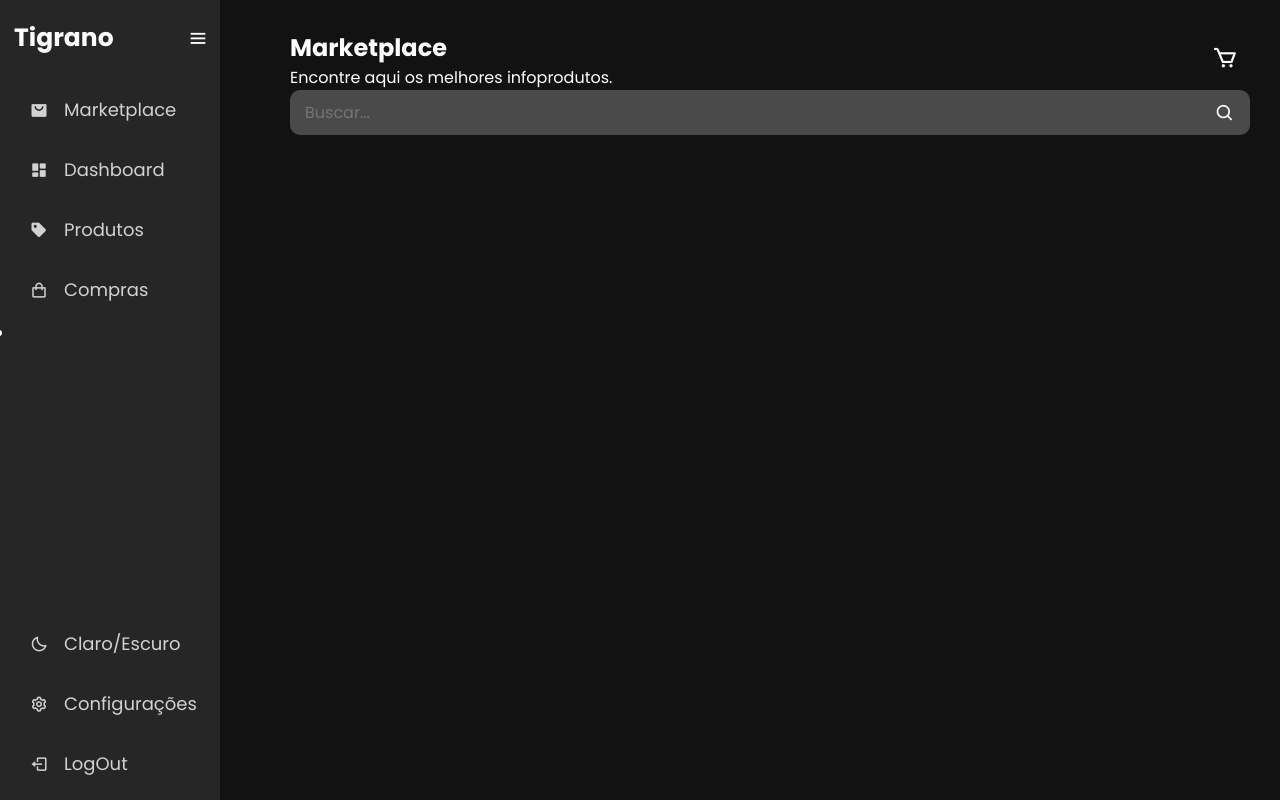
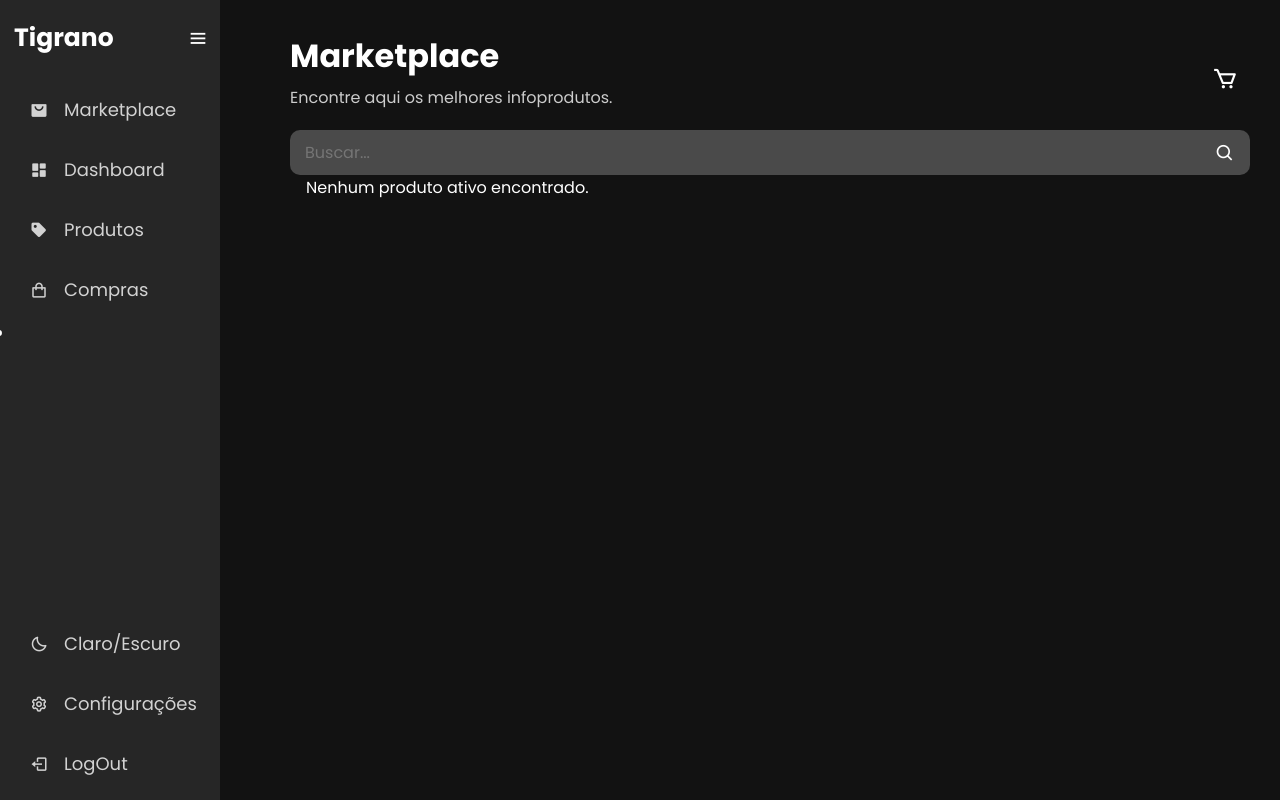
Before and after one commit to joaodavidev/ExperienciaCriativaTigrano, a PHP site: page /pages/marketplace.php in a window 1280 px wide. Run offline with PHP 8.4, Linux system fonts and the light colour scheme; data comes from the database, SQL or seed files in the repository; tables that the repository leaves empty hold one stand-in row (values such as "Sample post").

Commit message:
carrinho, dashboard e marketplace

```diff
--- a/assets/css/marketplace.css
+++ b/assets/css/marketplace.css
@@ -265,3 +265,92 @@
 body.light-mode .cart-icon:hover {
   color: #1D4ED8;
 }
+
+body {
+  font-family: Arial, sans-serif;
+  background-color: #121212;
+  color: white;
+  margin: 0;
+  padding: 0;
+}
+
+.main-content {
+  display: flex;
+  flex-direction: column;
+  padding-top: 2rem;
+}
+
+.marketplace-title h1 {
+  font-size: 2em;
+  margin-bottom: 5px;
+}
+
+.marketplace-title p {
+  color: #ccc;
+  margin-bottom: 20px;
+}
+
+.product-grid {
+  display: grid;
+  grid-template-columns: repeat(auto-fill, minmax(280px, 1fr));
+  gap: 2rem;
+  padding-inline: 1rem;
+}
+
+.product-card {
+  background-color: #1e1e1e;
+  border-radius: 10px;
+  padding: 20px;
+  box-shadow: 0 0 10px rgba(0,0,0,0.3);
+  transition: transform 0.2s;
+  position: relative;
+  top: 5vh;
+  display: flex;
+  flex-direction: column;
+  gap: 7px ;
+}
+
+.product-card:hover {
+  transform: translateY(-5px);
+}
+
+.product-card h2 {
+  color: #ffffff;
+  font-size: 1.2em;
+}
+
+.product-card .categoria {
+  font-size: 0.9em;
+  color: #888;
+}
+
+.product-card .descricao {
+  font-size: 0.95em;
+  color: #ccc;
+}
+
+.product-card .preco {
+  font-size: 1.1em;
+  color: #4CAF50;
+  font-weight: bold;
+}
+
+.product-card .vendedor {
+  font-size: 0.9em;
+  color: #888;
+}
+
+.btn-carrinho {
+  background: none;
+  border: none;
+  cursor: pointer;
+  color: var(--texto);
+  font-size: 24px;
+  padding: 0;
+}
+
+.btn-carrinho:hover i {
+  color: #00c853;
+  transform: scale(1.2);
+  transition: 0.2s;
+}
--- a/pages/carrinho.php
+++ b/pages/carrinho.php
@@ -2,7 +2,7 @@
 session_start();
 include '../includes/db.php';
 
-// 🔐 LOGIN FAKE PARA TESTES (cliente)
+
 if (!isset($_SESSION['cliente_email'])) {
     $_SESSION['cliente_email'] = 'cliente@email.com';
 }
--- a/pages/marketplace.php
+++ b/pages/marketplace.php
@@ -19,7 +19,17 @@
         $mensagem_erro = "Produto não encontrado.";
     }
 }
+
+
+
+  $sql = "SELECT p.id, p.nome AS nome_produto, p.categoria, p.preco, p.descricao, u.nome AS nome_vendedor
+        FROM produtos p
+        JOIN usuarios u ON p.vendedor_email = u.email
+        WHERE p.status = 'Ativo'";
+
+  $result = $conn->query($sql);
 ?>
+
 <!DOCTYPE html>
 <html lang="pt-BR">
 <head>
@@ -87,7 +97,10 @@
       </ul>
 
     </nav>
-    <main class="main-content">
+
+  <main class="main-content">
+  <div class="content-wrapper">
+    <header>
       <section class="marketplace-header">
         <div class="marketplace-title">
           <div>
@@ -99,14 +112,36 @@
           </a>
         </div>
       </section>
+        <div class="search-bar">
+          <input type="text" name="nome" placeholder="Buscar...">
+          <i class='bx bx-search'></i>
+        </div>
+    </header>
 
-    <div class="search-bar">
-      <input type="text" name="nome" placeholder="Buscar...">
-      <i class='bx bx-search'></i>
-    </div>
-  </section>
+    <section class="product-grid">
+      <?php if ($result->num_rows > 0): ?>
+      <?php while($row = $result->fetch_assoc()): ?>
+        <div class="product-card">
+          <h2><?php echo htmlspecialchars($row['nome_produto']); ?></h2>
+          <p class="categoria"><?php echo htmlspecialchars($row['categoria']); ?></p>
+          <p class="descricao"><?php echo htmlspecialchars($row['descricao']); ?></p>
+          <p class="preco">R$ <?php echo number_format($row['preco'], 2, ',', '.'); ?></p>
+          <p class="vendedor">Vendedor: <?php echo htmlspecialchars($row['nome_vendedor']); ?></p>
+          <form action="carrinho.php" method="POST" class="form-selecionar">
+            <input type="hidden" name="id" value="<?php echo $row['id']; ?>">
+            <button type="submit" title="Adicionar ao carrinho" class="btn-carrinho">
+              <i class='bx bx-cart-add'></i>
+            </button>
+          </form>
+        </div>
+      <?php endwhile; ?>
+      <?php else: ?>
+        <p>Nenhum produto ativo encontrado.</p>
+    <?php endif; ?>
+    </section>
+  </div>
+</main>
 
-    </main>
 
 
       <script src="../assets/css/js/script.js"></script>
```
Also changed, not shown: pages/dashboard.php (+7 -3 lines).
